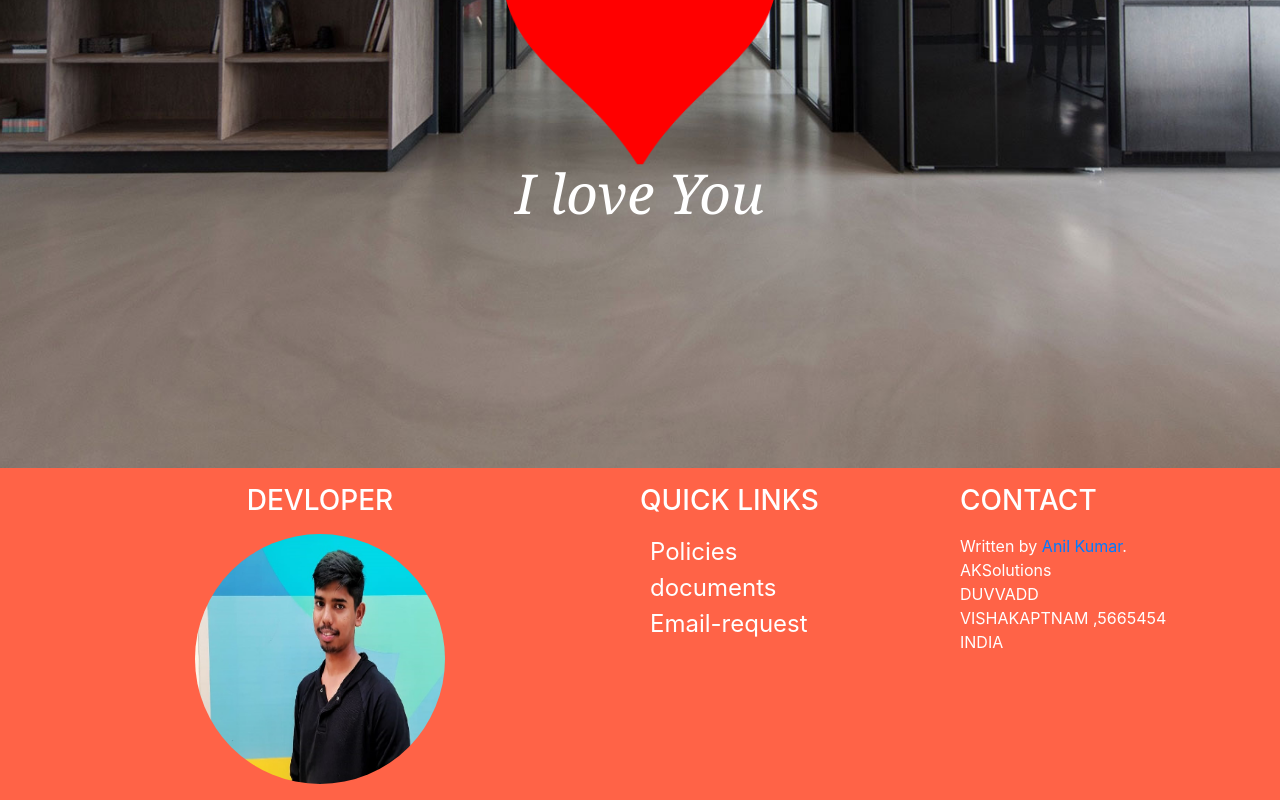
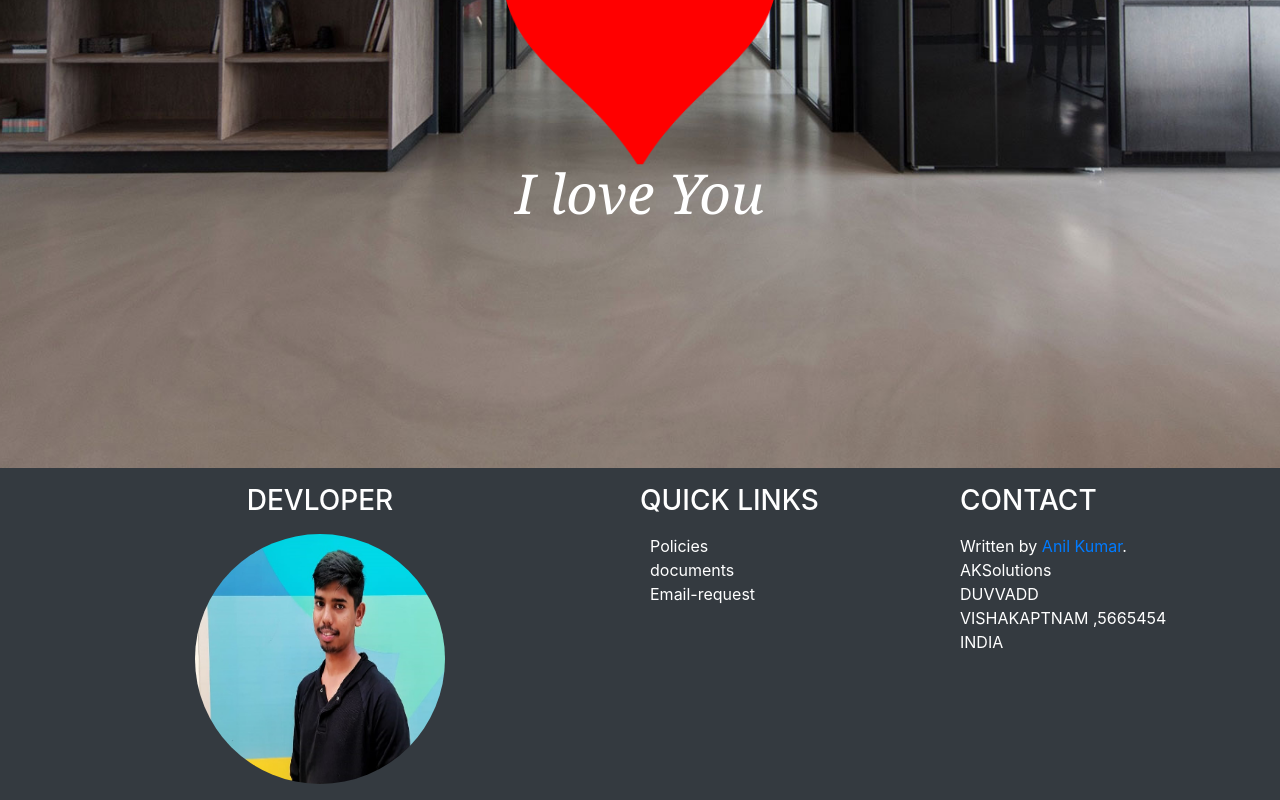
Before and after one commit to anil-627/Samplewebsite, an Angular app: page / in a window 1280 px wide. Shown: the part 1798-2598 px from the top of the page. Built offline with nearby package versions, Linux system fonts and the light colour scheme.

Commit message:
header color chaned

```diff
--- a/src/app/components/footer/footer.component.css
+++ b/src/app/components/footer/footer.component.css
@@ -4,7 +4,7 @@
 }
 
 section {
-    background-color: tomato;
+    /* background-color: grey; */
     color: white;
     padding: 1rem 0rem;
 }
@@ -23,7 +23,6 @@ section {
 
 ul li {
     list-style: none;
-    font-size: 1.5rem;
     padding: 0px 10px;
     margin: 0px;
 }
--- a/src/app/components/footer/footer.component.html
+++ b/src/app/components/footer/footer.component.html
@@ -1,4 +1,4 @@
-<section>
+<section class="bg-dark">
     <div class="container-fluid">
         <div class="row">
             <div class="col-sm-6">
```
